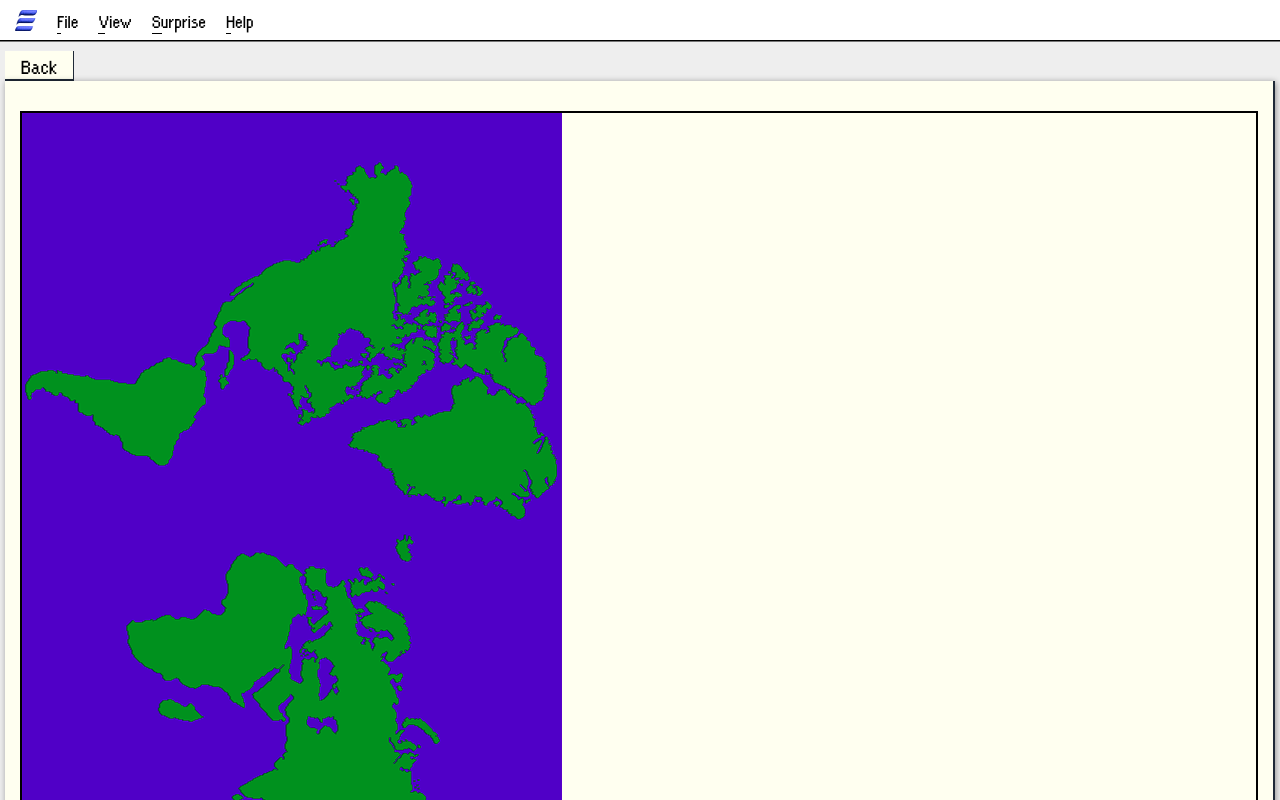
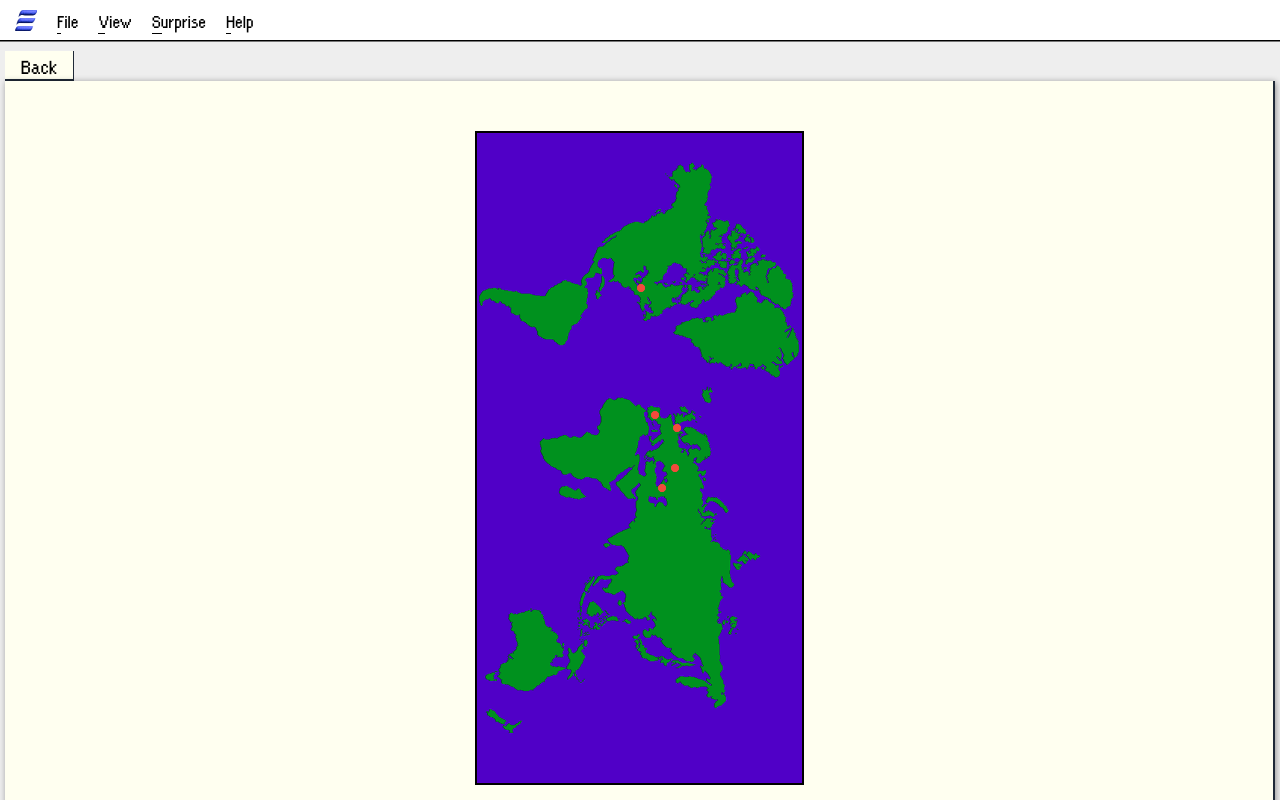
Before and after one commit to achiewe/project-erko-front, a Next.js app: page /erko/regional in a window 1280 px wide. Shown: the top 800 px of the page. Built offline with nearby package versions, Linux system fonts and the light colour scheme.

Commit message:
add DotAnimation on the map

```diff
--- /dev/null
+++ b/src/app/components/RegionalProperties/DotAnimation.tsx
@@ -0,0 +1,33 @@
+import Image from "next/image";
+import React from "react";
+import dotAnimation from "../../../../public/assets/dotAnimation.gif";
+
+interface DotAnimationProps {
+  top?: string;
+  left?: string;
+  bottom?: string;
+  right?: string;
+}
+
+export default function DotAnimation({
+  top,
+  left,
+  bottom,
+  right,
+}: DotAnimationProps) {
+  return (
+    <Image
+      src={dotAnimation}
+      alt="dot animation"
+      width={20}
+      height={20}
+      style={{
+        position: "absolute",
+        top: top,
+        left: left,
+        bottom: bottom,
+        right: right,
+      }}
+    />
+  );
+}
--- a/src/app/components/RegionalProperties/MainRegionalContainer.tsx
+++ b/src/app/components/RegionalProperties/MainRegionalContainer.tsx
@@ -4,7 +4,7 @@ import RegionalMap from "./RegionalMap";
 export default function MainRegionalContainer() {
   return (
     <div
-      className="flex flex-col py-[30px] gap-y-[80px] px-[15px] w-full items-center justify-start min-h-screen bg-[#FFFFF0]
+      className="flex flex-col py-[50px] gap-y-[80px] px-[15px] w-full items-center justify-start min-h-screen bg-[#FFFFF0]
   border-r-2 border-b-2 border-gray-800 drop-shadow-[1px_1px_3px_rgba(0,0,0,0.40)]"
     >
       <RegionalMap />
--- a/src/app/components/RegionalProperties/RegionalMap.tsx
+++ b/src/app/components/RegionalProperties/RegionalMap.tsx
@@ -1,11 +1,18 @@
+"use client";
 import Image from "next/image";
 import React from "react";
 import worldMap from "../../../../public/assets/worldMap.png";
+import DotAnimation from "./DotAnimation";
 
 export default function RegionalMap() {
   return (
-    <div className="h-full border-black border-2 w-full">
+    <div className="h-full border-black border-2 w-full max-w-[329px] relative">
       <Image src={worldMap} alt="world map" />
+      <DotAnimation top="145px" left="154px" />
+      <DotAnimation bottom="358px" left="168px" />
+      <DotAnimation bottom="345px" left="190px" />
+      <DotAnimation bottom="305px" left="188px" />
+      <DotAnimation bottom="285px" left="175px" />
     </div>
   );
 }
```
Also changed, not shown: public/assets/dotAnimation.gif (added).
